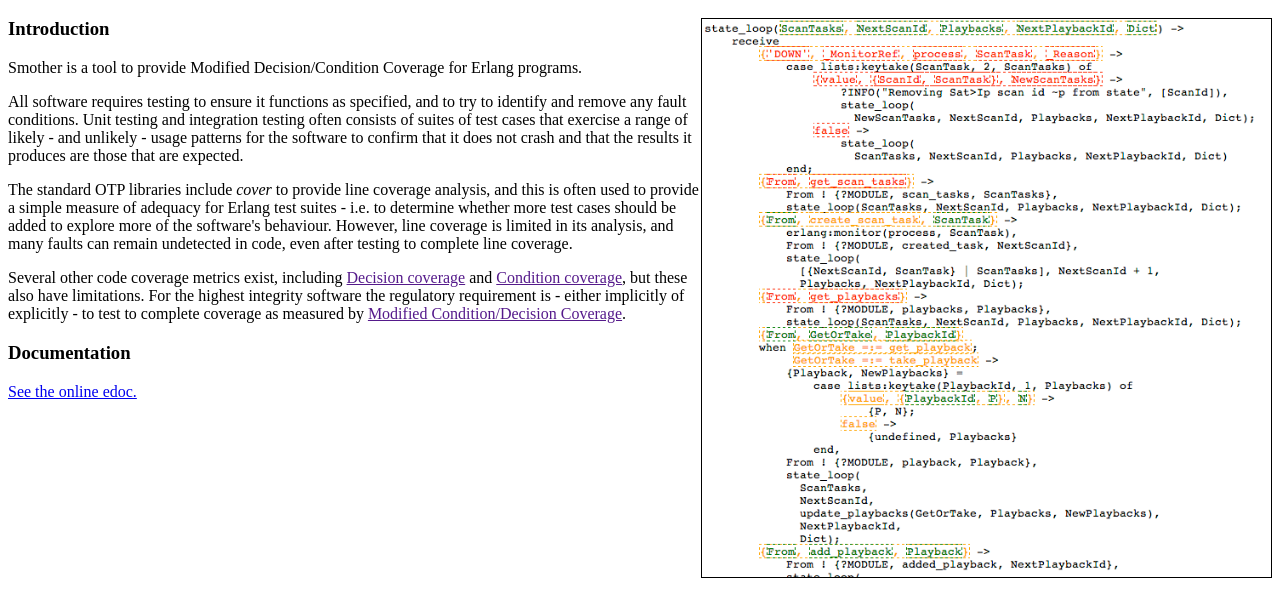
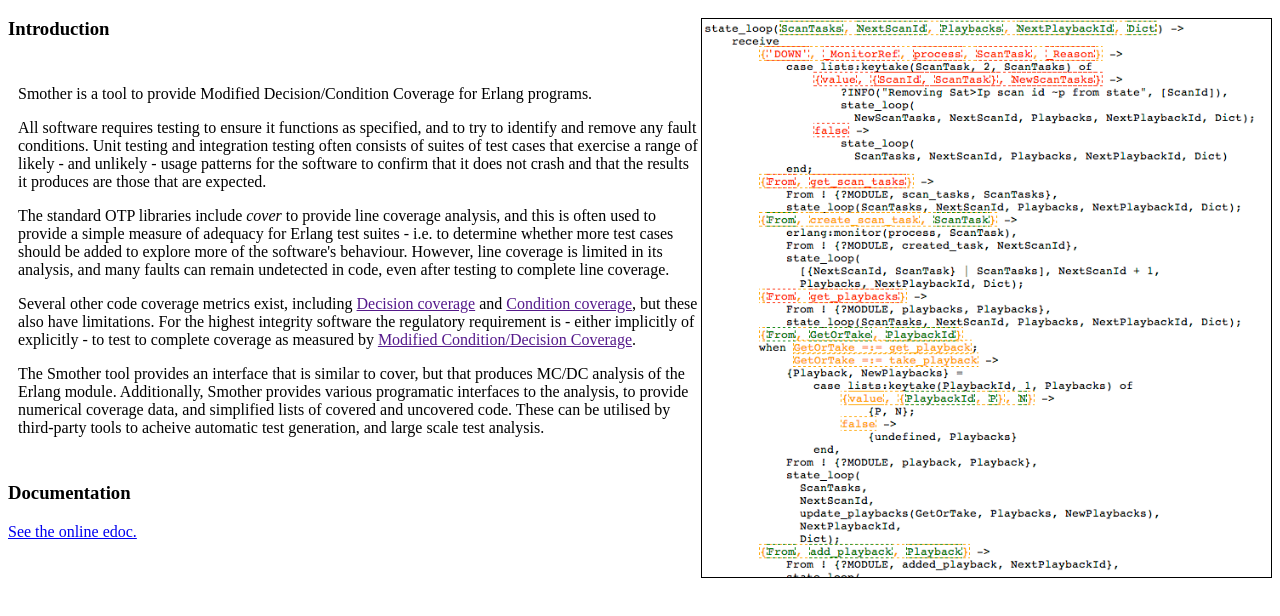
Before and after one commit to ramsay-t/Smother, a plain HTML site: page index.html in a window 1280 px wide. Shown: the part 48-664 px from the top of the page. Drawn offline with Linux system fonts and the light colour scheme.

Commit message:
More intro text and some (bad) styling.

```diff
--- a/index.html
+++ b/index.html
@@ -6,6 +6,7 @@
 <h1>Smother - MC/DC analysis for Erlang</h1>
 <img src="srv_satip_state.png" style="float:right;width:45%;border:1px solid black" />
 <h3>Introduction</h3>
+<div style="padding:10px;">
 <p>Smother is a tool to provide Modified Decision/Condition Coverage for Erlang programs.</p>
 <p>All software requires testing to ensure it functions as specified, and to try to identify and remove
 any fault conditions. Unit testing and integration testing often consists of suites of test
@@ -19,7 +20,11 @@ to complete line coverage.</p>
 <p>Several other code coverage metrics exist, including <a href="">Decision coverage</a> and <a href="">Condition coverage</a>,
 but these also have limitations. For the highest integrity software the regulatory requirement is - either implicitly
 of explicitly - to test to complete coverage as measured by <a href="">Modified Condition/Decision Coverage</a>.</p>
-<p></p>
+<p>The Smother tool provides an interface that is similar to cover, but that produces MC/DC analysis of the
+Erlang module. Additionally, Smother provides various programatic interfaces to the analysis, to provide
+numerical coverage data, and simplified lists of covered and uncovered code. These can be utilised by third-party
+tools to acheive automatic test generation, and large scale test analysis.</p>
+</div>
 
 <h3>Documentation</h3>
 <a href="doc/">See the online edoc.</a>
```
